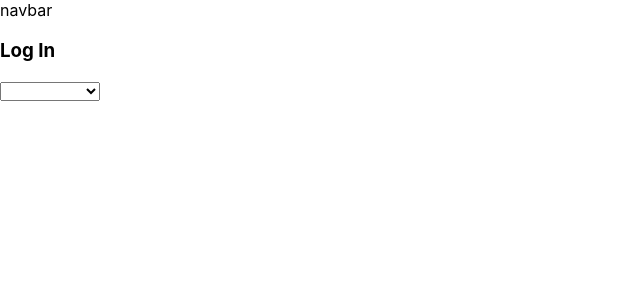
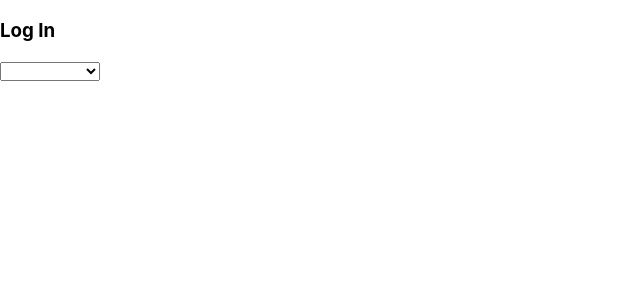
Before and after one commit to dsypien/would-your-rather, a React (Create React App) app: page / in a window 1280 px wide. Shown: the top 300 px of the page, without its empty margins (0-640 px from the left). Built offline with nearby package versions, Linux system fonts and the light colour scheme.

Commit message:
added the navbar to app component

```diff
--- a/src/components/App.js
+++ b/src/components/App.js
@@ -1,4 +1,5 @@
 import Login from "./Login"
+import Nav from "./Nav"
 import { connect } from "react-redux"
 import { handleInitialData } from "../actions/shared"
 import React, { Component } from "react"
@@ -11,9 +12,8 @@ class App extends Component {
   render(){
     return (
       <div className="App">
-        navbar
+        <Nav />
         <Login />
-
       </div>
     )
   }
```
